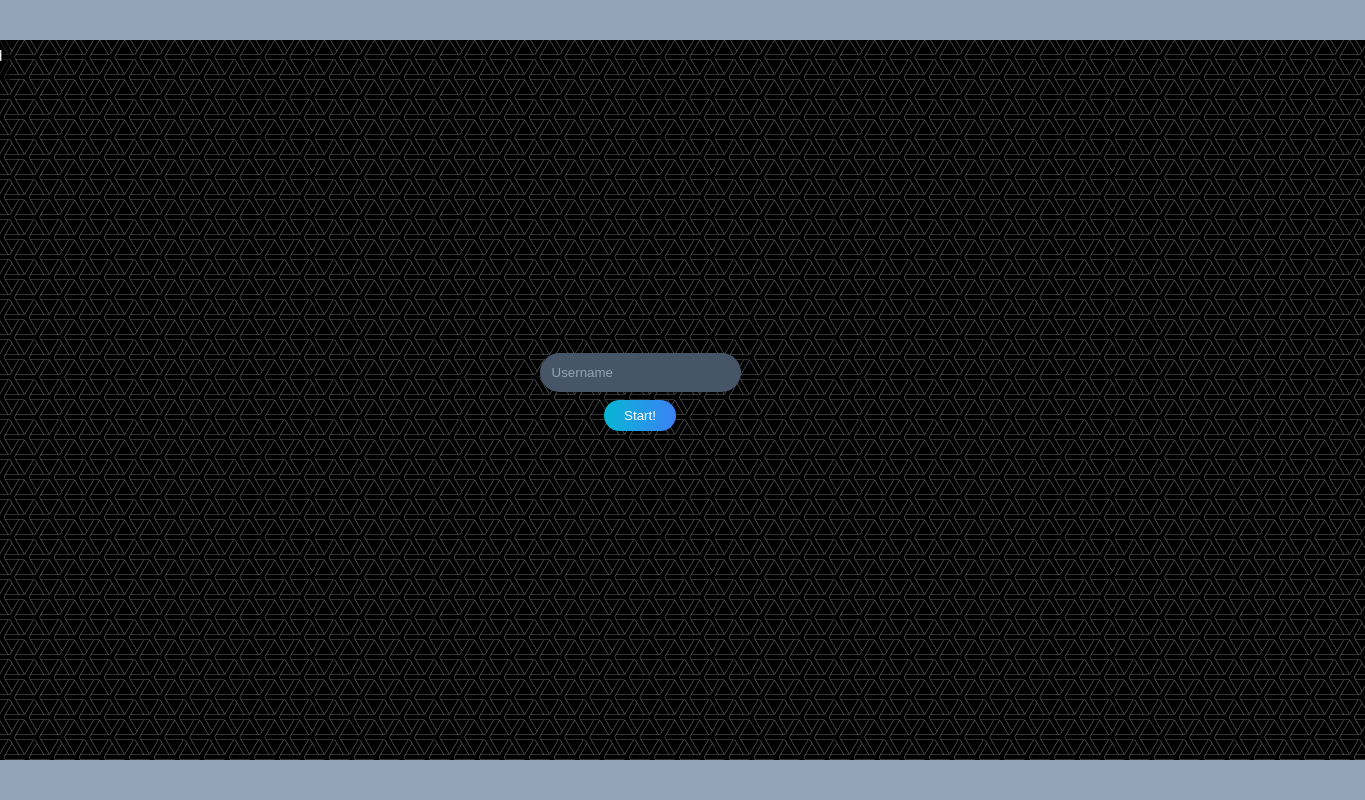
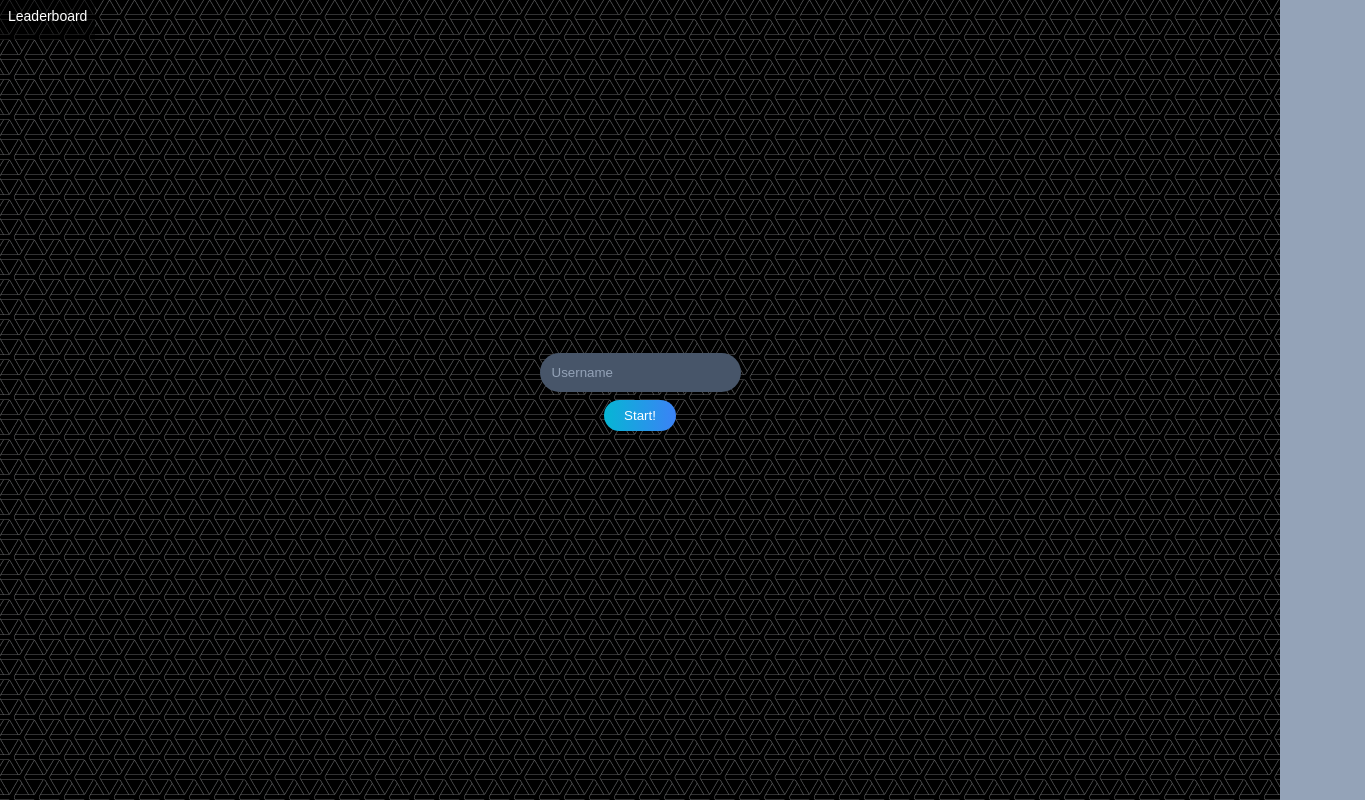
Before and after one commit to aditnug0/Game, a website: page public/index.html in a window 1280 px wide. Shown: the whole page, 1365 px wide, since content can reach past the window. Drawn offline with nearby package versions, Linux system fonts and the light colour scheme; no server answers.

Commit message:
done bug full screen

```diff
--- a/public/index.html
+++ b/public/index.html
@@ -14,8 +14,8 @@
       }
 
       canvas {
-        width: 1450px;
-        height: 720px;
+        width: 100vw;
+        height: 100vh;
         background-image: url('/img/webb-dark.png');
       }
     </style>
--- a/public/js/frontend.js
+++ b/public/js/frontend.js
@@ -7,8 +7,9 @@ const scoreEl = document.querySelector('#scoreEl')
 
 const devicePixelRatio = window.devicePixelRatio || 1
 
-canvas.width = 1450 * devicePixelRatio
-canvas.height = 720 * devicePixelRatio
+canvas.width = window.innerWidth * devicePixelRatio
+canvas.height = window.innerHeight * devicePixelRatio
+
 
 c.scale(devicePixelRatio, devicePixelRatio)
 
```
